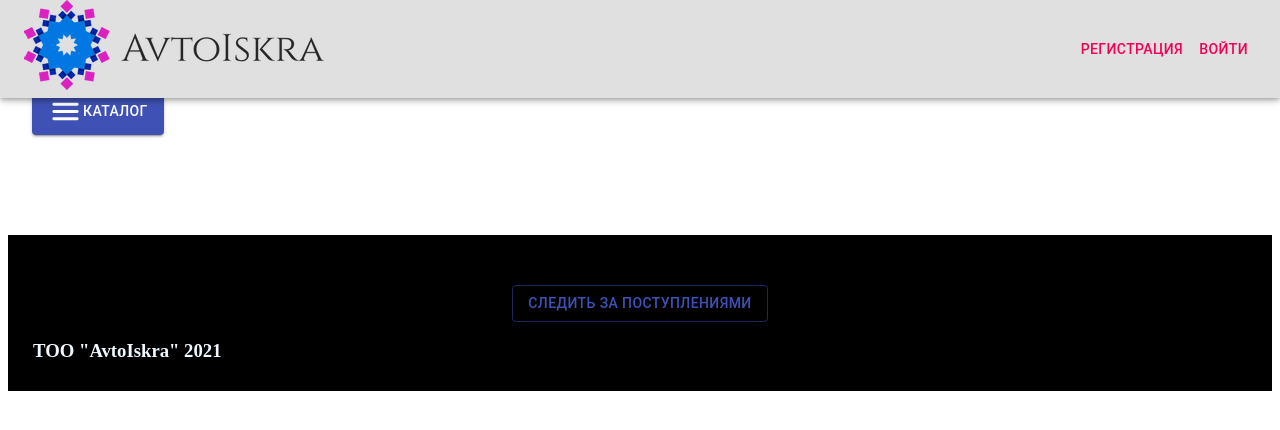
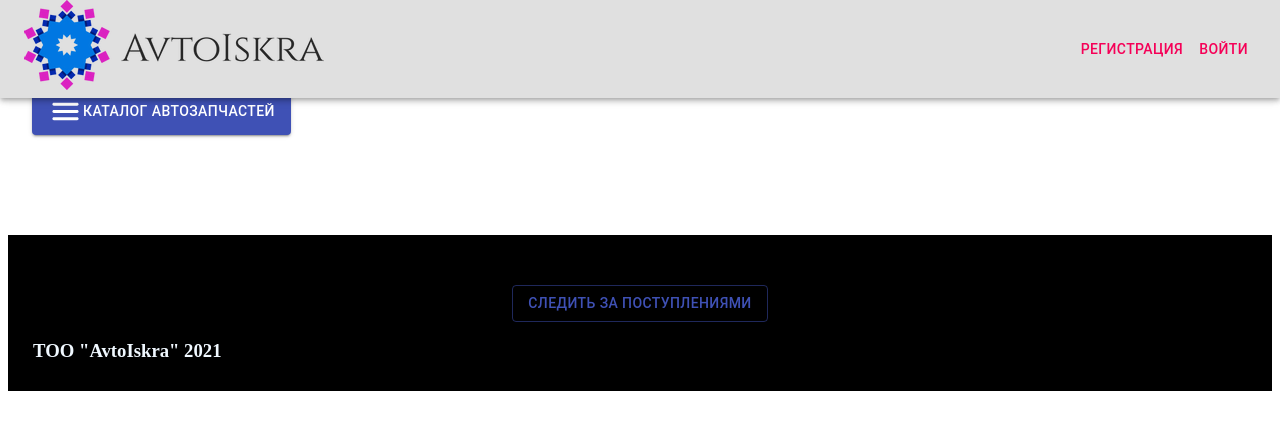
Before and after one commit to pashulia/iskra_shop_front, a React (Create React App) app: page /products in a window 1280 px wide. Shown: the top 430 px of the page. Built offline with nearby package versions, Linux system fonts and the light colour scheme.

Commit message:
added style

```diff
--- a/src/components/UI/Catalog/Catalog.js
+++ b/src/components/UI/Catalog/Catalog.js
@@ -1,10 +1,11 @@
 import React from 'react';
-import {withStyles} from '@material-ui/core/styles';
+
 import Button from '@material-ui/core/Button';
+import ListItemText from '@material-ui/core/ListItemText';
 import Menu from '@material-ui/core/Menu';
 import MenuItem from '@material-ui/core/MenuItem';
+import { withStyles } from '@material-ui/core/styles';
 import MenuRoundedIcon from '@material-ui/icons/MenuRounded';
-import ListItemText from '@material-ui/core/ListItemText';
 
 const StyledMenu = withStyles({
     paper: {
@@ -58,7 +59,7 @@ export default function Catalog() {
                 onClick={handleClick}
             >
                 <MenuRoundedIcon fontSize="large"/>
-                Каталог
+                Каталог автозапчастей
             </Button>
             <StyledMenu
                 id="customized-menu"
--- a/src/components/UI/Catalog/Catalog.module.css
+++ b/src/components/UI/Catalog/Catalog.module.css
@@ -1,3 +1,7 @@
 .wrap {
     margin: 100px auto;
 }
+
+.wrap {
+    margin: 100px auto;
+}
```
